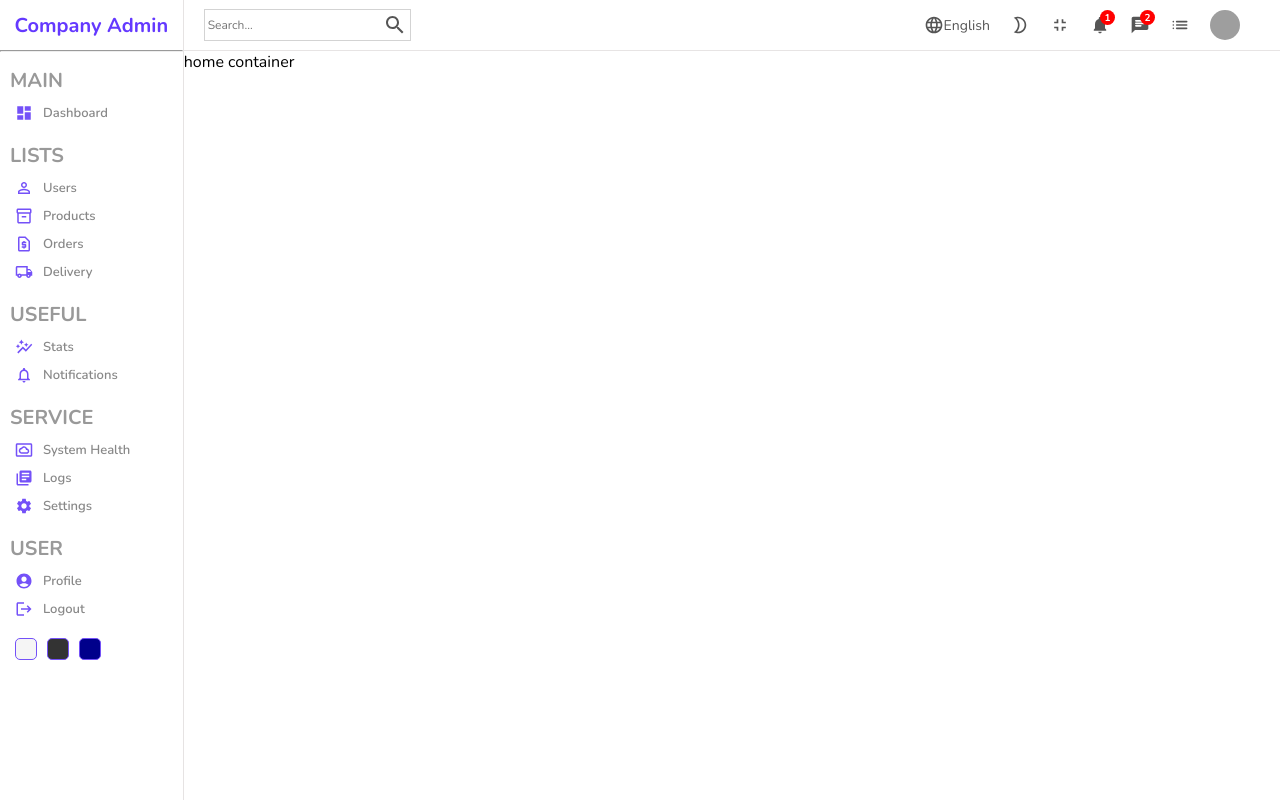
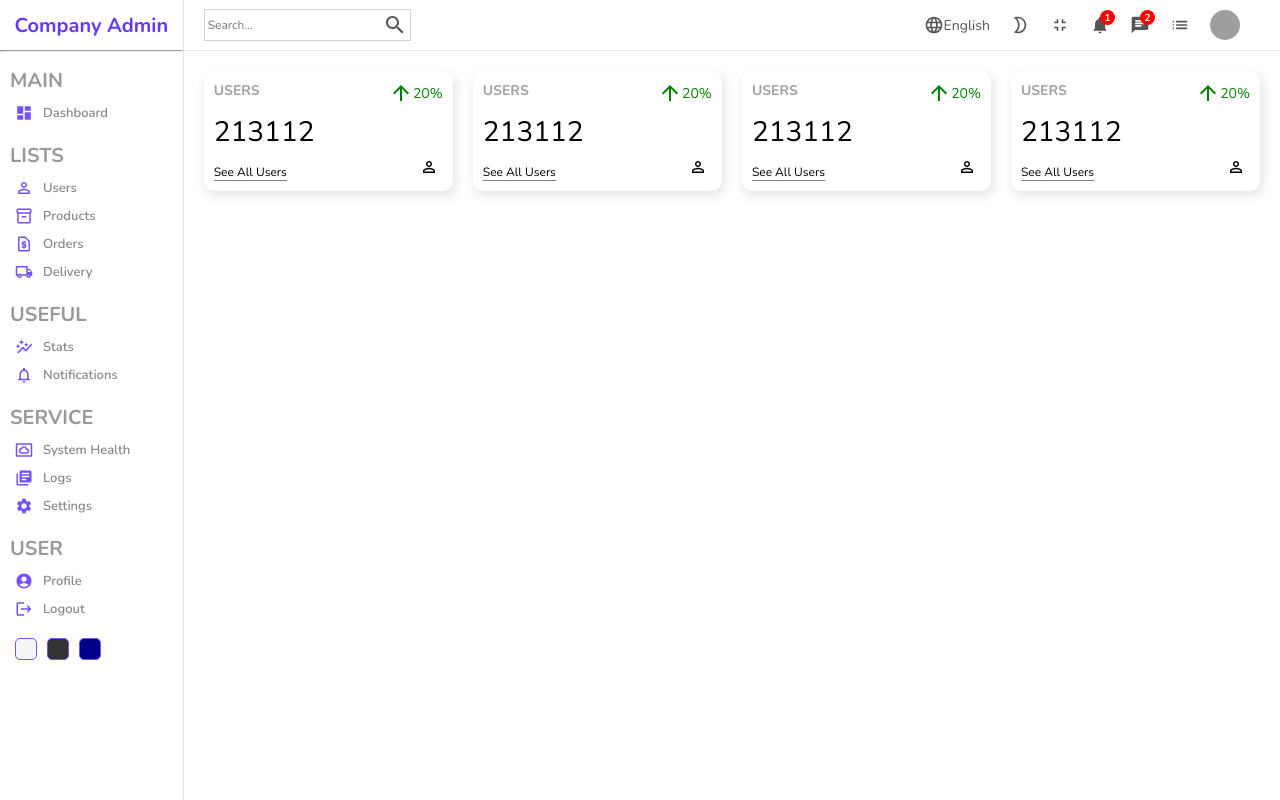
Before and after one commit to Yohannes-H/React-Admin-Dashboard, a React (Create React App) app: page / in a window 1280 px wide. Built offline with nearby package versions, Linux system fonts and the light colour scheme; grey boxes are pictures that could not be loaded.

Commit message:
Widget component is updated

```diff
--- /dev/null
+++ b/src/components/widget/Widget.jsx
@@ -0,0 +1,40 @@
+import React from "react";
+import "./widget.scss";
+import ArrowUpwardIcon from "@mui/icons-material/ArrowUpward";
+import PersonOutlineIcon from "@mui/icons-material/PersonOutline";
+function Widget({ type }) {
+  let data;
+
+  switch (type) {
+    case "user":
+      data = {
+        title: "USERS",
+        isMoney: false,
+        link: "See All Users",
+        Icon: <PersonOutlineIcon className="icon" />,
+      };
+      break;
+
+    default:
+      break;
+  }
+
+  return (
+    <div className="widget">
+      <div className="left">
+        <span className="title">USERS</span>
+        <span className="counter">213112</span>
+        <span className="link">See All Users</span>
+      </div>
+      <div className="right">
+        <div className="percentage positive">
+          <ArrowUpwardIcon />
+          20%
+        </div>
+        <PersonOutlineIcon className="icon" />
+      </div>
+    </div>
+  );
+}
+
+export default Widget;
--- /dev/null
+++ b/src/components/widget/widget.scss
@@ -0,0 +1,55 @@
+.widget {
+  display: flex;
+  justify-content: space-between;
+  flex: 1;
+  padding: 10px;
+  -webkit-box-shadow: 2px 4px 10px 1px rgba(0, 0, 0, 0.47);
+  box-shadow: 2px 4px 10px 1px rgba(201, 201, 201, 0.47);
+  border-radius: 10px;
+  height: 100px;
+
+  .left,
+  .right {
+    display: flex;
+    flex-direction: column;
+    justify-content: space-between;
+
+    .title {
+      font-weight: bold;
+      font-size: 14px;
+      color: rgb(160, 160, 160);
+    }
+
+    .counter {
+      font-size: 28px;
+      font-weight: 300;
+    }
+
+    .link {
+      width: max-content;
+      font-size: 12px;
+      border-bottom: 1px solid gray;
+    }
+
+    .percentage {
+      display: flex;
+      align-items: center;
+      font-size: 14px;
+
+      &.positive {
+        color: green;
+      }
+      &.negative {
+        color: red;
+      }
+    }
+
+    .icon {
+      font-size: 18px;
+      padding: 5px;
+      //   background-color: rgba(128, 0, 128, 0.541);
+      border-radius: 5px;
+      align-self: flex-end;
+    }
+  }
+}
--- a/src/pages/home/Home.jsx
+++ b/src/pages/home/Home.jsx
@@ -1,6 +1,7 @@
 import React from "react";
 import Navbar from "../../components/navbar/Navbar";
 import Sidebar from "../../components/sidebar/Sidebar";
+import Widget from "../../components/widget/Widget";
 import "./home.scss";
 function Home() {
   return (
@@ -8,7 +9,12 @@ function Home() {
       <Sidebar />
       <div className="homeContainer">
         <Navbar />
-        home container
+        <div className="widgets">
+          <Widget type="user" />
+          <Widget type="order" />
+          <Widget type="earning" />
+          <Widget type="balance" />
+        </div>
       </div>
     </div>
   );
--- a/src/pages/home/home.scss
+++ b/src/pages/home/home.scss
@@ -2,5 +2,11 @@
   display: flex;
   .homeContainer {
     flex: 6;
+
+    .widgets {
+      display: flex;
+      padding: 20px;
+      gap: 20px;
+    }
   }
 }
```
